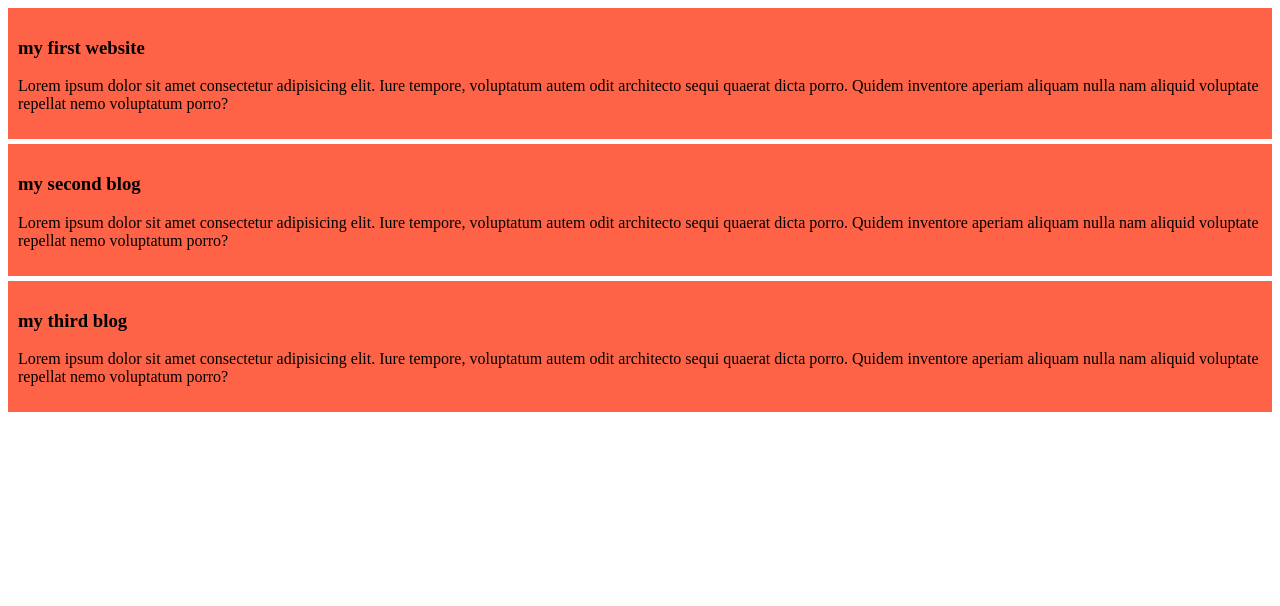
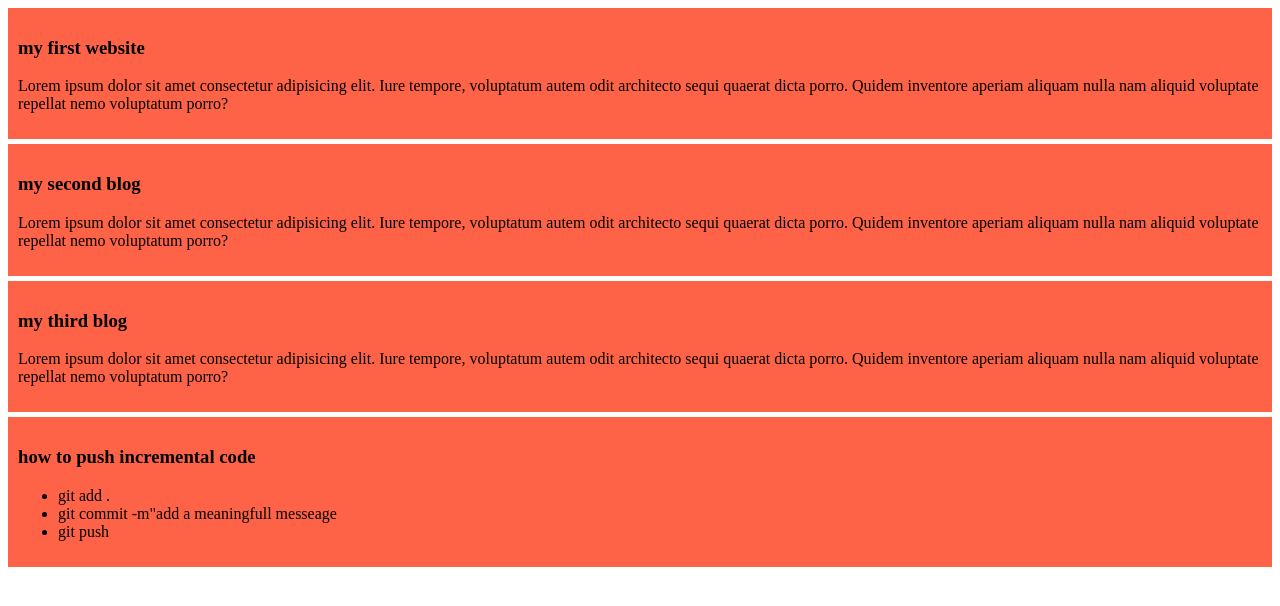
Before and after one commit to imranhasan2/my-simple-website, a plain HTML site: page index.html in a window 1280 px wide. Drawn offline with Linux system fonts and the light colour scheme.

Commit message:
added a list to push code

```diff
--- a/index.html
+++ b/index.html
@@ -19,6 +19,15 @@
         <h3>my third blog</h3>
         <p>Lorem ipsum dolor sit amet consectetur adipisicing elit. Iure tempore, voluptatum autem odit architecto sequi quaerat dicta porro. Quidem inventore aperiam aliquam nulla nam aliquid voluptate repellat nemo voluptatum porro?</p>
     </div>
+    <div>
+        <h3>how to push incremental code</h3>
+        <ul>
+            <li>git add .</li>
+            <li>git commit -m"add a meaningfull messeage</li>
+            <li>git push</li>
+
+        </ul>
+    </div>
 
 </body>
 </html>
```
